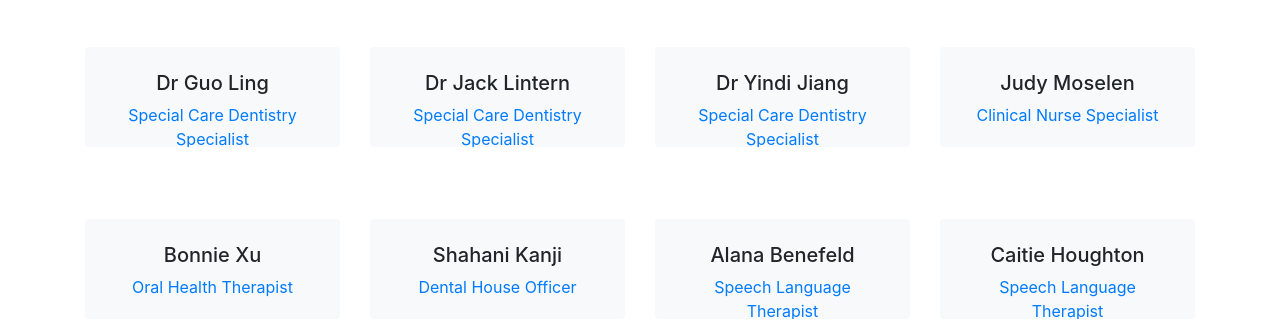
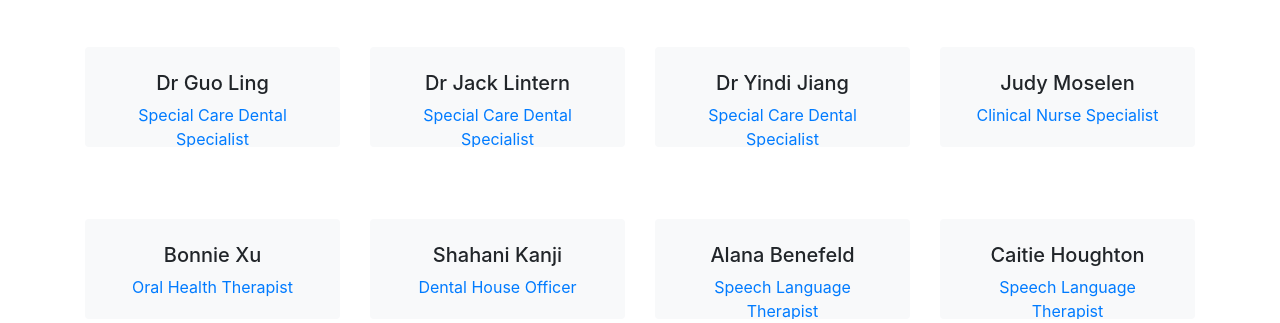
Before and after one commit to bonnieqxu/CarePath, a Django app: page /team/ in a window 1280 px wide. Shown: the part 272-595 px from the top of the page. Run offline with Django 5.2, Linux system fonts and the light colour scheme; some libraries are stand-ins or nearby versions.

Commit message:
Update team.html

```diff
--- a/CarePath/templates/CarePath/team.html
+++ b/CarePath/templates/CarePath/team.html
@@ -20,7 +20,7 @@ Team {% endblock %} {% block content %}
           </div>
           <div class="team-text bg-light text-center p-4">
             <h5>Dr Guo Ling</h5>
-            <p class="text-primary">Special Care Dentistry Specialist</p>
+            <p class="text-primary">Special Care Dental Specialist</p>
             <div class="team-social text-center"></div>
           </div>
         </div>
@@ -32,7 +32,7 @@ Team {% endblock %} {% block content %}
           </div>
           <div class="team-text bg-light text-center p-4">
             <h5>Dr Jack Lintern</h5>
-            <p class="text-primary">Special Care Dentistry Specialist</p>
+            <p class="text-primary">Special Care Dental Specialist</p>
             <div class="team-social text-center"></div>
           </div>
         </div>
@@ -44,7 +44,7 @@ Team {% endblock %} {% block content %}
           </div>
           <div class="team-text bg-light text-center p-4">
             <h5>Dr Yindi Jiang</h5>
-            <p class="text-primary">Special Care Dentistry Specialist</p>
+            <p class="text-primary">Special Care Dental Specialist</p>
             <div class="team-social text-center"></div>
           </div>
         </div>
```
